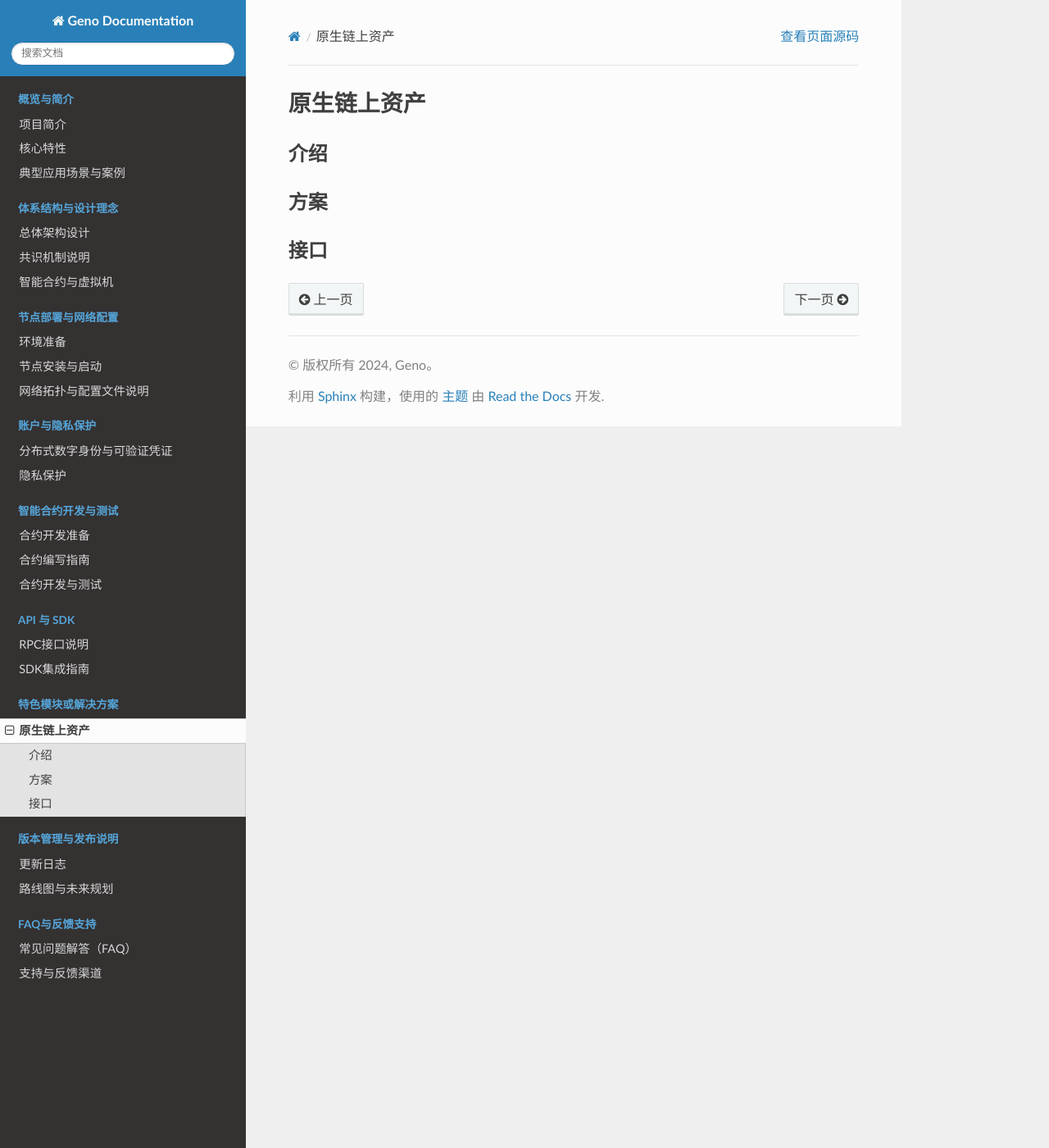
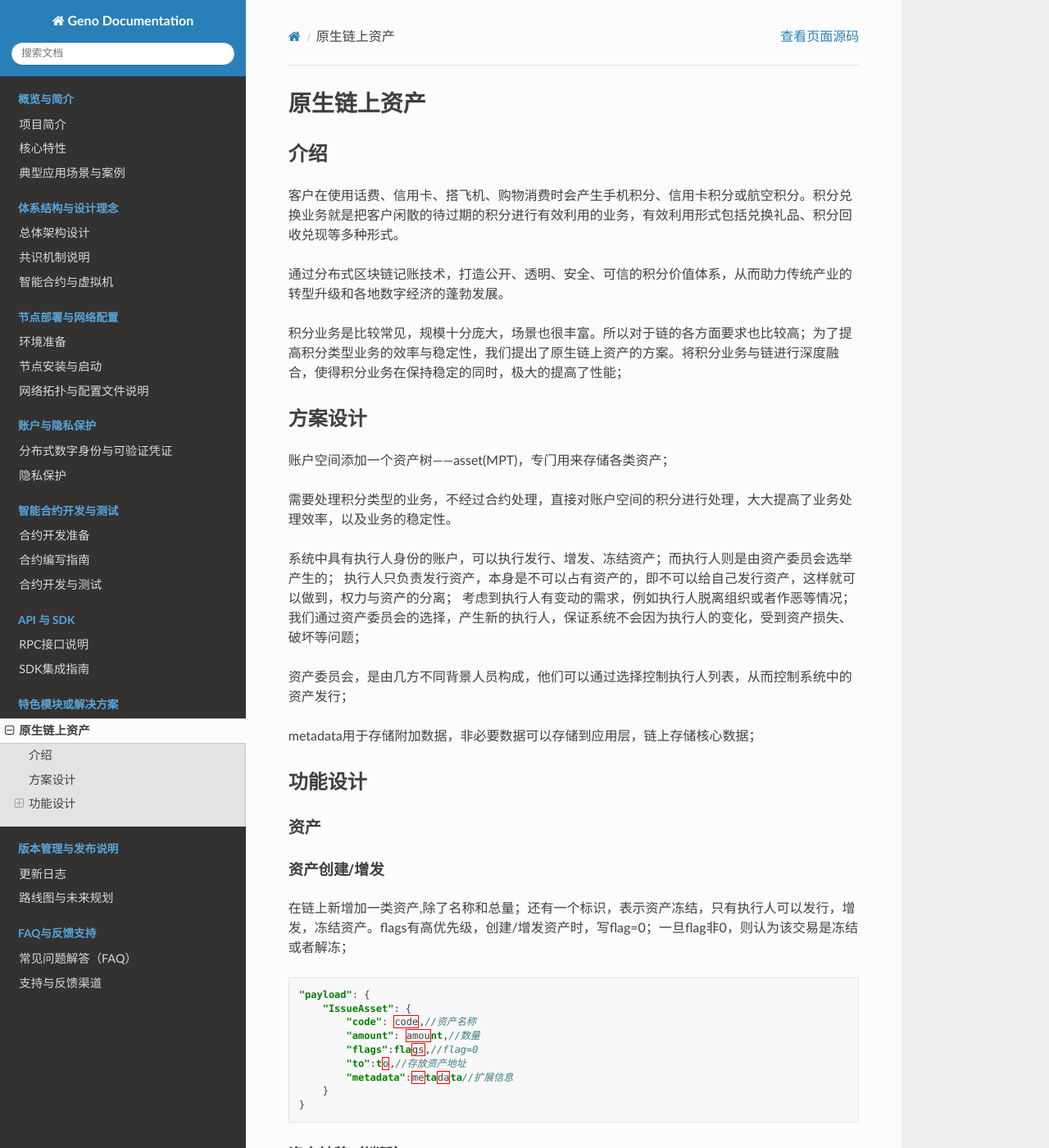
Before and after one commit to geno-labs/geno-docs, a Sphinx documentation site: the page built from source/feature/native_asset.md, in a window 1280 px wide and 1400 px high. Shown: the whole window at 82% size. Built offline with Sphinx 7.4.7 and the Read the Docs theme 3.1.0, drawn with Linux system fonts in a browser that asks for light colours; some of the changed text lies outside the part shown.

Commit message:
add assets1
Signed-off-by: kent <xq-310@163.com>

````diff
--- a/source/feature/native_asset.md
+++ b/source/feature/native_asset.md
@@ -1,7 +1,92 @@
 # 原生链上资产
 
 ## 介绍
+客户在使用话费、信用卡、搭飞机、购物消费时会产生手机积分、信用卡积分或航空积分。积分兑换业务就是把客户闲散的待过期的积分进行有效利用的业务，有效利用形式包括兑换礼品、积分回收兑现等多种形式。
 
-## 方案
+通过分布式区块链记账技术，打造公开、透明、安全、可信的积分价值体系，从而助力传统产业的转型升级和各地数字经济的蓬勃发展。
 
-## 接口
+积分业务是比较常见，规模十分庞大，场景也很丰富。所以对于链的各方面要求也比较高；为了提高积分类型业务的效率与稳定性，我们提出了原生链上资产的方案。将积分业务与链进行深度融合，使得积分业务在保持稳定的同时，极大的提高了性能；
+
+## 方案设计
+
+账户空间添加一个资产树——asset(MPT)，专门用来存储各类资产；
+
+需要处理积分类型的业务，不经过合约处理，直接对账户空间的积分进行处理，大大提高了业务处理效率，以及业务的稳定性。
+
+系统中具有执行人身份的账户，可以执行发行、增发、冻结资产；而执行人则是由资产委员会选举产生的；
+执行人只负责发行资产，本身是不可以占有资产的，即不可以给自己发行资产，这样就可以做到，权力与资产的分离；
+考虑到执行人有变动的需求，例如执行人脱离组织或者作恶等情况；我们通过资产委员会的选择，产生新的执行人，保证系统不会因为执行人的变化，受到资产损失、破坏等问题；
+
+资产委员会，是由几方不同背景人员构成，他们可以通过选择控制执行人列表，从而控制系统中的资产发行；
+
+metadata用于存储附加数据，非必要数据可以存储到应用层，链上存储核心数据；
+
+## 功能设计
+
+### 资产
+
+#### 资产创建/增发
+在链上新增加一类资产,除了名称和总量；还有一个标识，表示资产冻结，只有执行人可以发行，增发，冻结资产。flags有高优先级，创建/增发资产时，写flag=0；一旦flag非0，则认为该交易是冻结或者解冻；
+```json
+"payload": {
+    "IssueAsset": {
+        "code": code,//资产名称
+        "amount": amount,//数量
+        "flags":flags,//flag=0
+        "to":to,//存放资产地址
+        "metadata":metadata//扩展信息
+    }
+}
+```
+
+#### 资产转移（销毁）
+资产从A账户转移到B账户，pay_kind表示交易类型，授权转账或者普通交易；
+```json
+"payload": {
+    "PayAsset": {
+        "to": to,
+        "code": code,
+        "pay_kind":pay_kind,
+        "amount": amount,
+        "authorizer":f
+    }
+}
+```
+
+#### 资产查询
+查询某账户的某类资产，发行的资产相关信息，全部存储到，did:geno:0x15928f98f6d905cb96cc407f22d4b3f7904bf803账户底下；这个账户没有私钥。
+```json
+{
+"to":"0x6B175474E89094C44Da98b954EedeAC495271d0F",
+}
+```
+
+#### 资产冻结
+冻结某个账户名下某类资产，flags=1，code、to必须填写，其他不用填写；
+```json
+"payload": {
+    "IssueAsset": {
+        "code": code,//资产名称
+        "amount": amount,//数量
+        "flags":flags,//flag=1，冻结；flag=2，解冻；
+        "to":to,//存放资产地址
+        "metadata":metadata//扩展信息
+    }
+}
+```
+
+#### 资产授权
+
+### 权限
+
+#### 发起提案
+
+#### 投票
+
+#### 撤销提案
+
+#### 查询提案
+
+#### 查询执行人
+
+##
````
Also changed, not shown: source/architecture/contract_vm/deploy.md (+1 -1 lines), source/contract/testing.md (+14 -14 lines).
